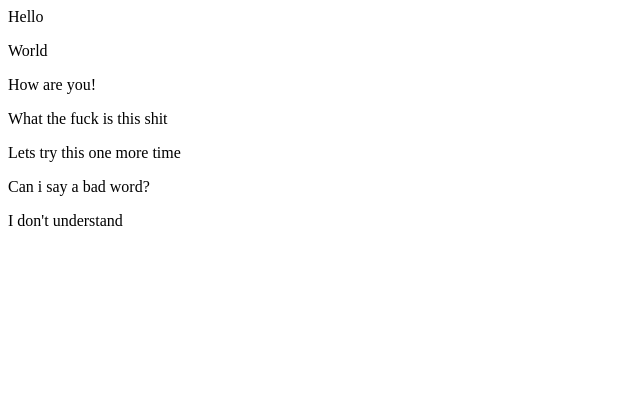
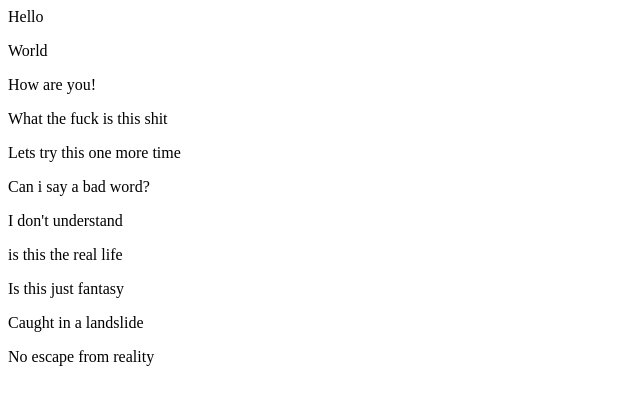
Before and after one commit to asyed79gatech/demo-repo2, a plain HTML site: page index.html in a window 1280 px wide. Shown: the whole page, without its empty margins (0-640 px from the left). Drawn offline with Linux system fonts and the light colour scheme.

Commit message:
Added new tags on index.html

```diff
--- a/index.html
+++ b/index.html
@@ -5,3 +5,7 @@
 <p> Lets try this one more time</p>
 <p>Can i say a bad word?</p>
 <p> I don't understand</p>
+<p> is this the real life</p>
+<p> Is this just fantasy</p>
+<p>Caught in a landslide</p>
+<p> No escape from reality</p>
```
